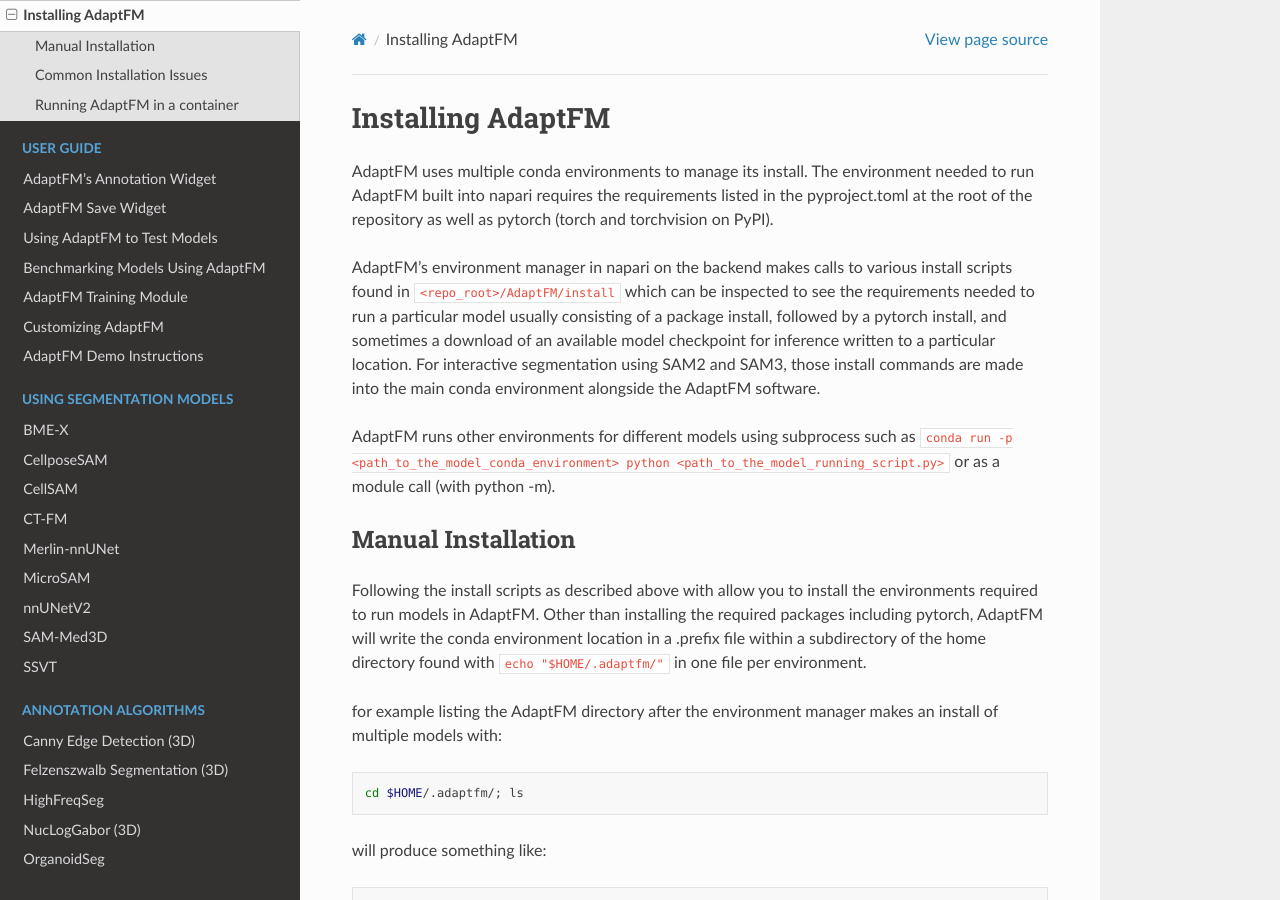
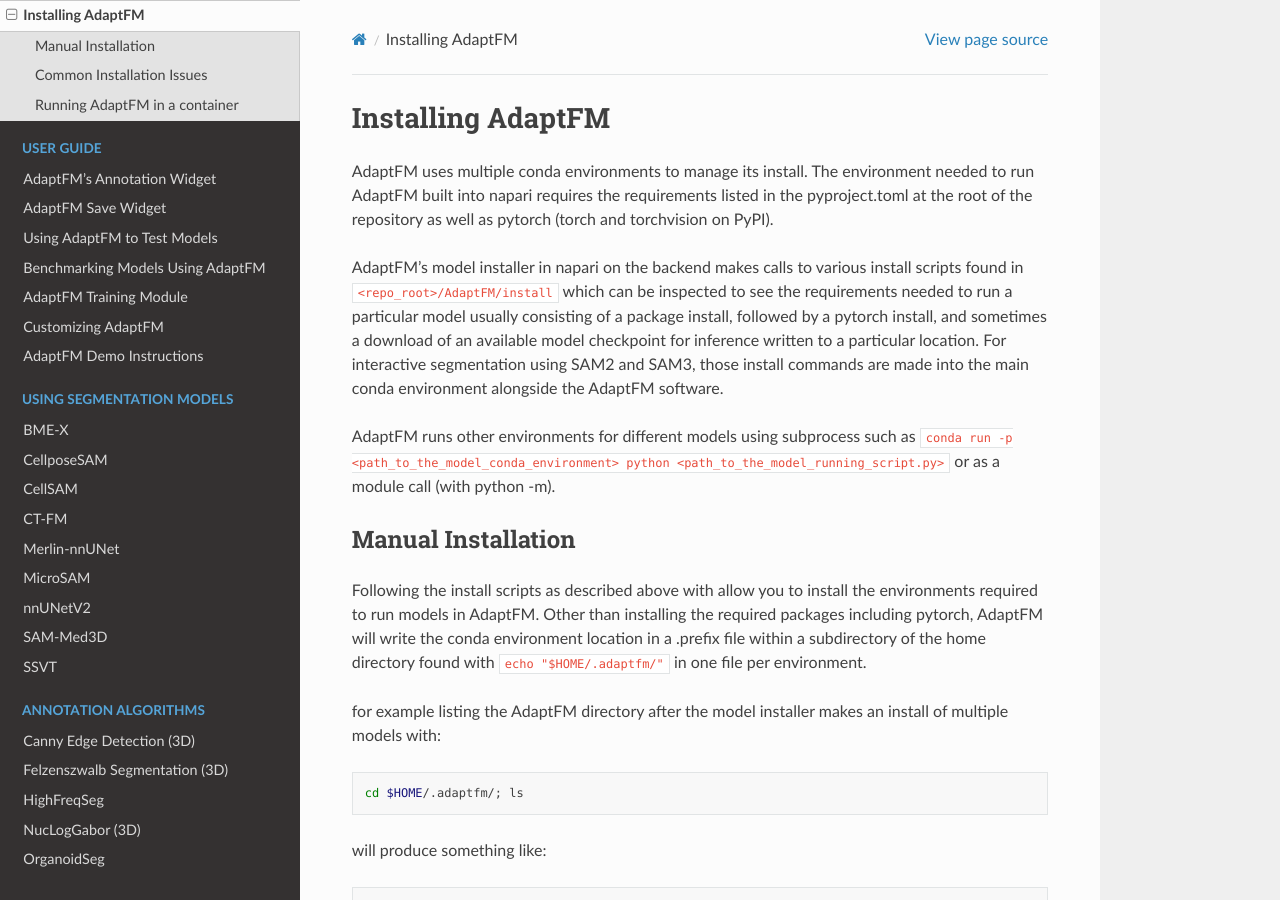
Before and after one commit to Zhao-Lab-UW-DHO/AdaptFM, a Sphinx documentation site: the page built from docs/getting-started/install-details.md, in a window 1280 px wide and 900 px high. Built offline with Sphinx 7.4.7 and the Read the Docs theme 3.1.0, drawn with Linux system fonts in a browser that asks for light colours.

Commit message:
Change docs ref from env manager to model installer

````diff
--- a/docs/getting-started/install-details.md
+++ b/docs/getting-started/install-details.md
@@ -2,7 +2,7 @@
 
 AdaptFM uses multiple conda environments to manage its install. The environment needed to run AdaptFM built into napari requires the requirements listed in the pyproject.toml at the root of the repository as well as pytorch (torch and torchvision on PyPI).
 
-AdaptFM's environment manager in napari on the backend makes calls to various install scripts found in `<repo_root>/AdaptFM/install` which can be inspected to see the requirements needed to run a particular model usually consisting of a package install, followed by a pytorch install, and sometimes a download of an available model checkpoint for inference written to a particular location. For interactive segmentation using SAM2 and SAM3, those install commands are made into the main conda environment alongside the AdaptFM software.
+AdaptFM's model installer in napari on the backend makes calls to various install scripts found in `<repo_root>/AdaptFM/install` which can be inspected to see the requirements needed to run a particular model usually consisting of a package install, followed by a pytorch install, and sometimes a download of an available model checkpoint for inference written to a particular location. For interactive segmentation using SAM2 and SAM3, those install commands are made into the main conda environment alongside the AdaptFM software.
 
 AdaptFM runs other environments for different models using subprocess such as `conda run -p <path_to_the_model_conda_environment> python <path_to_the_model_running_script.py>` or as a module call (with python -m).
 
@@ -10,7 +10,7 @@ AdaptFM runs other environments for different models using subprocess such as `c
 
 Following the install scripts as described above with allow you to install the environments required to run models in AdaptFM. Other than installing the required packages including pytorch, AdaptFM will write the conda environment location in a .prefix file within a subdirectory of the home directory found with `echo "$HOME/.adaptfm/"` in one file per environment.
 
-for example listing the AdaptFM directory after the environment manager makes an install of multiple models with:
+for example listing the AdaptFM directory after the model installer makes an install of multiple models with:
 ```bash
 cd $HOME/.adaptfm/; ls
 ```
````
